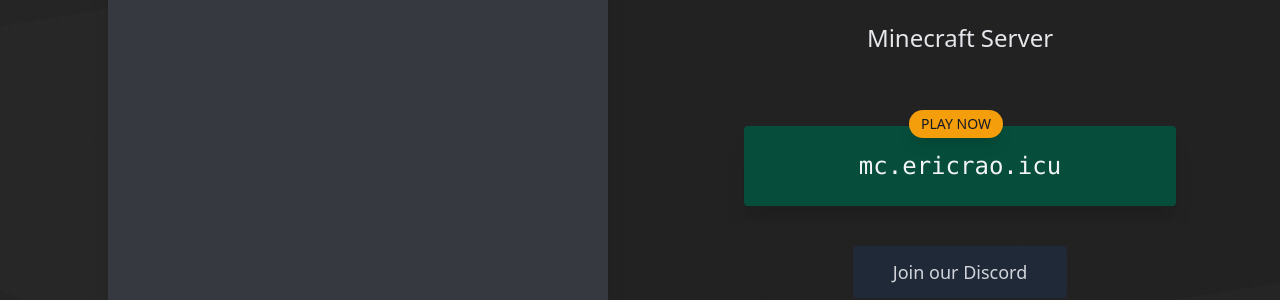
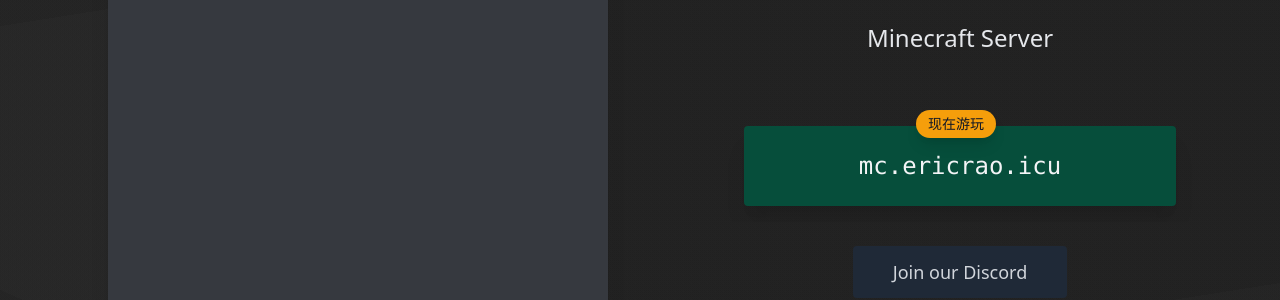
Before and after one commit to ItsEricRao/smp, a Jekyll site: the page built from docs/index.md, in a window 1280 px wide. Shown: the part 370-670 px from the top of the page. Built offline with Jekyll 4.4.1, drawn with Linux system fonts in a browser that asks for light colours; a script that is not in the unit is left out; comment, search, counter and statistics services are not loaded.

Commit message:
Update home.html

```diff
--- a/docs/_layouts/home.html
+++ b/docs/_layouts/home.html
@@ -11,7 +11,7 @@ layout: default
         <div class="rounded overflow-hidden w-full sm:w-4/5 md:w-3/4 mx-auto mt-10 mb-6">
             <div class="px-6 py-4">
                 <div class="text-sm font-thin -mb-3" id="serverPlaynow">
-                    <span class="inline-block bg-yellow-500 rounded-full px-3 py-1 text-sm font-thin uppercase text-gray-900 mr-2 shadow-lg">Play Now</span>
+                    <span class="inline-block bg-yellow-500 rounded-full px-3 py-1 text-sm font-thin uppercase text-gray-900 mr-2 shadow-lg">现在游玩</span>
                 </div>
                 <p class="text-gray-100 text-base bg-green-900 rounded py-6 px-3 sm:text-xl md:text-2xl font-mono overflow-hidden shadow-xl select-all" id="serverIP" data-clipboard-text="{{ site.serverIP }}">
                     {{ site.serverIP }}
```
